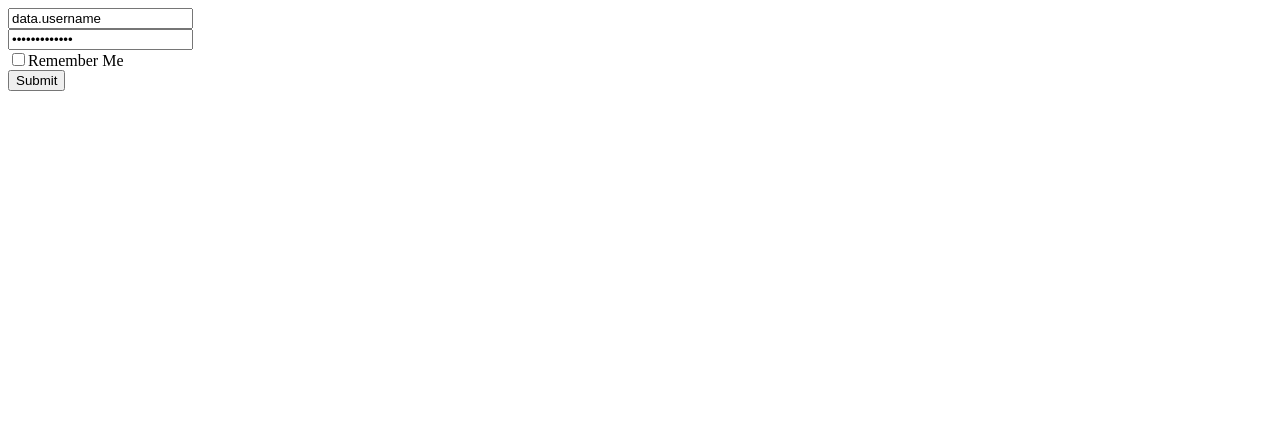
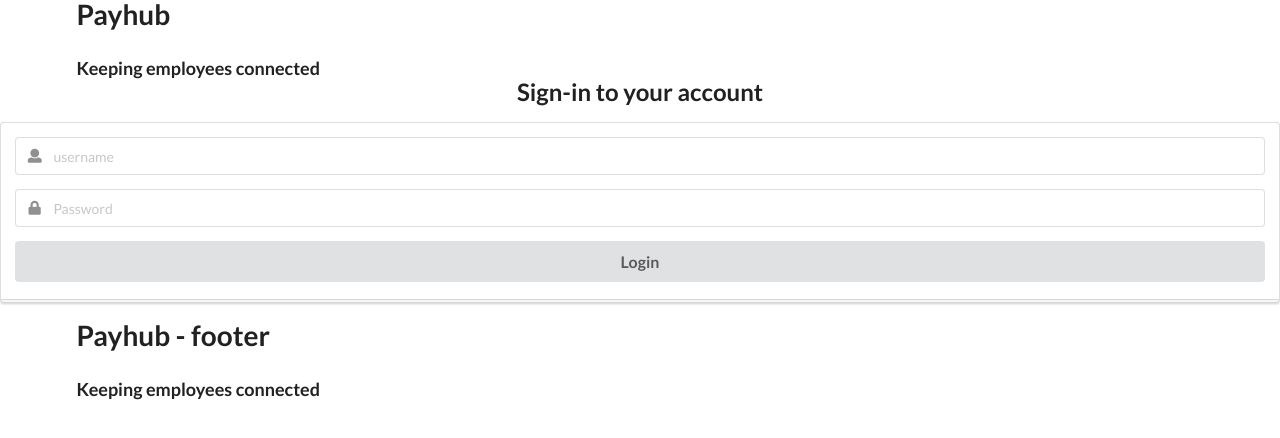
Before and after one commit to AnthonyGarces/Payhub, a Next.js app: page / in a window 1280 px wide. Shown: the top 438 px of the page. Built offline with nearby package versions, Linux system fonts and the light colour scheme.

Commit message:
add footer, changed sign-in component, added cdn for semantic ui to layout, npm installed axios

```diff
--- /dev/null
+++ b/components/footer.js
@@ -0,0 +1,10 @@
+const footer = () => (
+    <div className='ui container inverted'>
+        <h1 className='ui header'>Payhub - footer</h1>
+        <h3 className='ui header'>Keeping employees connected</h3>
+
+
+    </div>
+)
+
+export default footer;
--- a/components/header.js
+++ b/components/header.js
@@ -1,16 +1,9 @@
-// import { Header } from 'semantic-ui-react';
+const header = () => (
+    <div className='ui container'>
+        <h1 className='ui header'>Payhub</h1>
+        <h3 className='ui header'>Keeping employees connected</h3>
 
-const header = () => (
-    <div>
-        {/*
-        <Header as='h1'>Payhub</Header>
-        <Header as='h3'>Keeping employees connected</Header>*/}
 
-    <style jsx>{`
-    div {
-        background-color: blue
-    }
-    `}</style>
     </div>
 )
 
--- a/components/layout.js
+++ b/components/layout.js
@@ -1,10 +1,22 @@
 import Header from './header';
+import Footer from './footer';
+import Head from 'next/head';
 
 export default function Layout(props) {
-    return (
+   return (
     <div>
+        <Head>
+          <title>Payhub</title>
+          <link rel="stylesheet" type="text/css" href="https://cdnjs.cloudflare.com/ajax/libs/semantic-ui/2.4.1/semantic.min.css" />
+          <script
+            src="https://code.jquery.com/jquery-3.1.1.min.js"
+            integrity="sha256-hVVnYaiADRTO2PzUGmuLJr8BLUSjGIZsDYGmIJLv2b8="
+            crossorigin="anonymous"></script>
+          <script src="semantic/dist/semantic.min.js"></script>
+        </Head>
         <Header />
         {props.children}
+        <Footer />
     </div>
-    )
-}
+   )
+};
--- a/components/sign-in.js
+++ b/components/sign-in.js
@@ -1,71 +1,61 @@
 import React, { useState } from 'react';
 
-export default function Login() {
-    // const [data, setData] = useState({
-    //     username: '',
-    //     password: ''
-    // })
+const SignIn = function() {
+    const [data, setData] = useState({
+        username: '',
+        password: ''
+    })
 
-    // const handleInputChange = event => {
-    //     const  { name, value } = event.target
-    //     const newData = {
-    //         [name]: value
-    //     }
-    //     setData({ ...data, ...newData});
-    // }
+    const handleInputChange = event => {
+        const  { name, value } = event.target
+        const newData = {
+            [name]: value
+        }
+        setData({ ...data, ...newData});
+    }
 
-    // const handleFormSubmit = event => {
-    //     event.preventDefault();
+    const handleFormSubmit = event => {
+        event.preventDefault();
 
-    //     setData({
-    //         username: '',
-    //         password: ''
-    //     });
-    // };
+        setData({
+            username: '',
+            password: ''
+        });
+    };
 
     return (
-        <div>
-        <form action="/login" method="post" id="login">
-          <div>
-            <div>
-              <span>
-                <i />
-              </span>
+      <div className="ui middle aligned center aligned grid">
+        <div className="column">
+          <h2 className="ui image header">
+            <div className="content">
+            Sign-in to your account
             </div>
-            <input
-              type="text"
-              id="username"
-              placeholder="username"
-              value="data.username"
-              onChange="handleInputChange"
-            />
+          </h2>
+        <form className="ui large form">
+          <div className="ui stacked segment">
+            <div className="field">
+              <div className="ui left icon input">
+                <i className="user icon"></i>
+                <input type="text" name="username" placeholder="username" value={data.username} onChange={handleInputChange} />
+              </div>
+            </div>
+          <div className="field">
+            <div className="ui left icon input">
+              <i className="lock icon"></i>
+              <input type="password" name="password" placeholder="Password" value={data.password} onchange={handleInputChange} />
+            </div>
           </div>
-          <div>
-            <div>
-              <span>
-                <i />
-              </span>
-            </div>
-            <input
-              type="password"
-              id="password"
-              placeholder="password"
-              value="data.password"
-              onChange="handleInputChange"
-            />
-          </div>
-          <div>
-            <input type="checkbox" />
-            Remember Me
-          </div>
-          <div>
-            <input
-              type="submit"
-              defaultValue="Login"
-              onClick="handleFormSubmit"
-            />
-          </div>
+          <div className="ui fluid large submit button" onClick={handleFormSubmit}>Login</div>
+        </div>
+
+        <div className="ui error message"></div>
+
         </form>
+
       </div>
+    </div>
+
     )
 };
+
+export default SignIn
--- a/package.json
+++ b/package.json
@@ -4,6 +4,7 @@
   "description": "A simple HR application with various features that employees, managers, and admins can use to facilitate employee requests",
   "main": "index.js",
   "dependencies": {
+    "axios": "^0.19.2",
     "bcrypt": "^4.0.1",
     "body-parser": "^1.19.0",
     "connect-session-sequelize": "^6.1.1",
```
Also changed, not shown: 1 other file (tests, documents, lock files or other folders).
